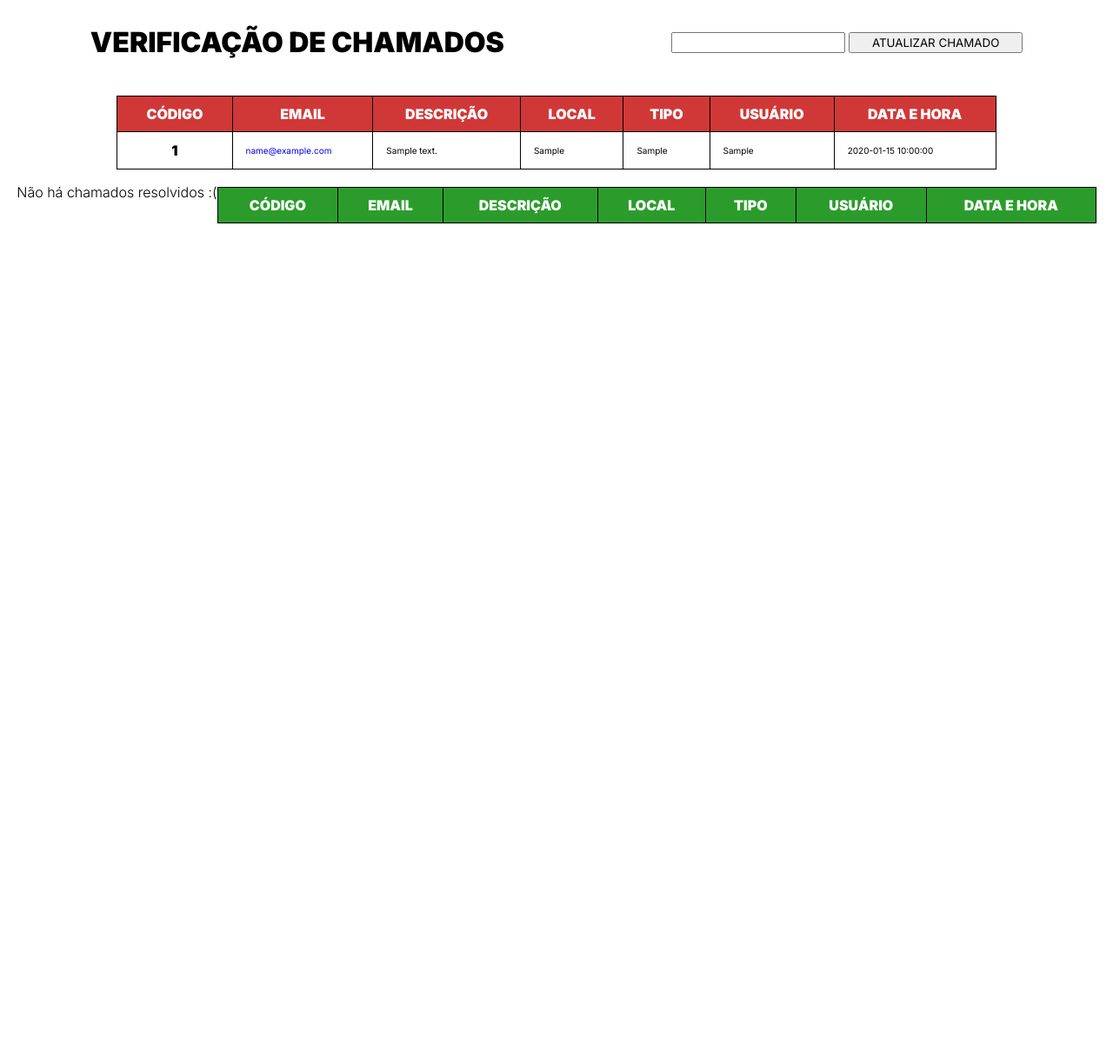
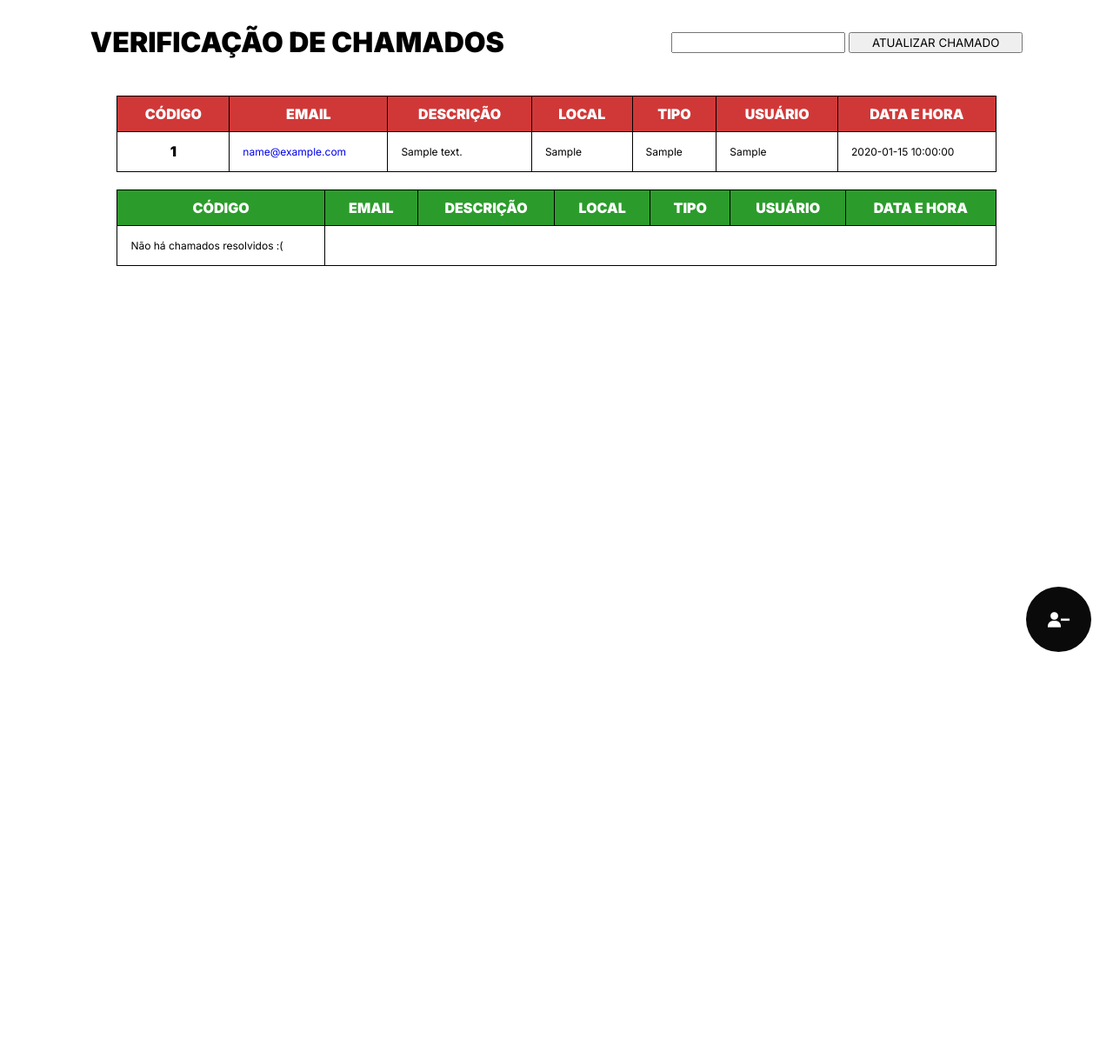
Before and after one commit to kauansilva001/Technical-Support, a PHP site: page /listarchamados.php in a window 1280 px wide. Shown: the whole page at 87% size. Before the commit the page ends 257 px from the top, so only its background shows below. Run offline with PHP 8.4, Linux system fonts and the light colour scheme; a user stored in the database is signed in; tables that the repository leaves empty hold one stand-in row (values such as "Sample post"); lists and menus that the app fills with data are empty.

Commit message:
Finalização da verificação e permissões de usuário

```diff
--- a/PHP/chamadosDAO.php
+++ b/PHP/chamadosDAO.php
@@ -4,121 +4,11 @@
 <head>
     <meta charset="UTF-8">
     <meta name="viewport" content="width=device-width, initial-scale=1.0">
-    <link rel="shortcut icon" href="IMAGES-ICONS/support-icon.ico" type="image/x-icon">
+    <link rel="shortcut icon" href="../IMAGES-ICONS/support-icon.ico" type="image/x-icon">
     <title>Sistema de chamados</title>
 </head>
 
 <body>
-    <!-- <style>
- @import url('https://fonts.googleapis.com/css2?family=Inter:wght@100;200;300;400;500;600;900&display=swap');
-
-* {
-    margin: 0;
-    padding: 0;
-    box-sizing: border-box;
-}
-
-    body{
-    background: #9E5AFF;
-    display: flex;
-    justify-content: center;
-    height: 100dvh;
-    align-items: center;
-    }
-
-    main {
-    display: flex;
-    justify-content: center;
-}
-
-    .container {
-    display: grid;
-    column-gap: 70px;
-    grid-template-columns: 1fr 1fr;
-    border-radius: 15px;
-    background: #FFF;
-    padding: 40px 50px;
-    grid-column: 1/2;
-    width: 70%;
-    align-items:center;
-}
-
-    p{    margin-bottom: 30px;
-         font-family: 'Inter', sans-serif;
-         font-weight: 900;
-        font-size: 55px;
-        text-align: center;
-
-    }
-
-    .input-button {
-    margin-top: 15px;
-    /*padding: 8px 50px;*/
-    font-family: 'Inter', sans-serif;
-    background-color: #333;
-    color: #fff;
-    border: none;
-    border-radius: 25px;
-    cursor: pointer;
-    transition: all 0.3s ease-in-out;
-    font-size: large;
-    width: 300px;
-    height: 50px;
-  }
-
-  .input-button:hover {
-    transform: translateY(-3px);
-    background-color: rgb(128, 95, 247);
-  }
-
-  .botao{
-display:flex;
-justify-content:center;
-
-  }
-
-
-  @media screen and (max-width:768px) {
-
-
-
-
-    .botao {
-        display: flex;
-        justify-content: center;
-        margin-bottom: 20px;
-
-    }
-
-    .container {
-        display: block;
-        width: 90%;
-        height:14.5cm;
-
-
-    }
-
-    p {
-        font-size: 34px;
-        text-align: center;
-    }
-
-    .input-button {
-
-    width: 200px;
-    height: 50px;
-    font-size:small;
-
-    }
-
-
-
-    }
-
-
-
-
-    </style>-->
 </body>
 
 </html>
@@ -160,7 +50,7 @@ class chamadosDao
            <a href='../user.php'><input class='input-button' value='ENVIAR OUTRO CHAMADO' name='botao' type='submit'</a></div>
             </div>
             <div class='space-image'>
-            <img src='IMAGES-ICONS/IMAGE-INDEX.svg' alt='Ilustração na qual a personagem usa um computador' width='95%'>
+            <img src='../IMAGES-ICONS/IMAGE-INDEX.svg' alt='Ilustração na qual a personagem usa um computador' width='95%'>
             </div>
             <main>
             </div>";
--- /dev/null
+++ b/PHP/deslog.php
@@ -0,0 +1,5 @@
+<?php
+session_start();
+unset($_SESSION['$getUser_name']);
+header('location:../login.php');
+?>
--- a/listarchamados.php
+++ b/listarchamados.php
@@ -1,25 +1,12 @@
 <?php
 session_start();
 
-if (isset($_SESSION['$getUser_name'])) {
-  header('Location: login.php');
+if (!isset($_SESSION['getUser_name'])) {
+    header("location: login.php");
     exit();
 }
-?>
-
-<!DOCTYPE html>
-<html lang="PT-BR">
-
-<head>
-  <meta charset="UTF-8">
-  <meta name="viewport" content="width=device-width, initial-scale=1.0">
-  <link rel="shortcut icon" href="IMAGES-ICONS/support-icon.ico" type="image/x-icon">
-  <link rel="stylesheet" href="STYLE/aplication.css">
-  <title>Sistema de chamados</title>
-</head>
-
-<body>
-  <?php
+    include "PHP/chamadosDAO.php";
+    include "PHP/chamados.php";
 
     $cod_chamados = filter_input(INPUT_POST, "cod_chamados");
     $email = filter_input(INPUT_POST, "email");
@@ -32,8 +19,7 @@ if (isset($_SESSION['$getUser_name'])) {
     $status = true;
 
 
-  include("PHP/chamadosDAO.php");
-  include("PHP/chamados.php");
+
 
     $chamados = new chamados();
 
@@ -51,6 +37,19 @@ if (isset($_SESSION['$getUser_name'])) {
     $resultadoConsulta = $chamadosDAO->consultarChamadosResolvidos();
 
 ?>
+<!DOCTYPE html>
+<html lang="PT-BR">
+
+<head>
+  <meta charset="UTF-8">
+  <meta name="viewport" content="width=device-width, initial-scale=1.0">
+  <link rel="shortcut icon" href="IMAGES-ICONS/support-icon.ico" type="image/x-icon">
+  <link rel="stylesheet" href="STYLE/aplication.css">
+  <link  href='https://unpkg.com/boxicons@2.1.4/css/boxicons.min.css'  rel='stylesheet'>
+  <title>Sistema de chamados</title>
+</head>
+
+<body>
 
   <header>
     <h1>VERIFICAÇÃO DE CHAMADOS</h1>
@@ -74,10 +73,10 @@ if (isset($_SESSION['$getUser_name'])) {
           </tr>
         </thead>
         <tbody>
-          <th>
             <?php
             if ($conferirChamados == true) {
               foreach ($conferirChamados as $consult) {
+                echo "<th>";
                 echo $consult['cod_chamados'] . "</th><td><a href='mailto:" . $consult['email'] . "?subject=SISTEMA DE CHAMADO'>";
                 echo $consult['email'] . "</a></td><td>";
                 echo $consult['desc_problema'] . "</td><td>";
@@ -87,7 +86,7 @@ if (isset($_SESSION['$getUser_name'])) {
                 echo $consult['data_hora'] . "</td></tr>";
               }
             } else {
-              echo '<p style="padding=10px;">Não há chamados</p>';
+              echo '<td style="padding=10px;">Não há chamados</td>';
             }
             ?>
 
@@ -110,7 +109,6 @@ if (isset($_SESSION['$getUser_name'])) {
           </tr>
         </thead>
         <tbody>
-          <tr>
               <?php
               if ($resultadoConsulta !== false) {
                 foreach ($resultadoConsulta as $consult) {
@@ -125,7 +123,7 @@ if (isset($_SESSION['$getUser_name'])) {
                 }
               } else {
                 if ($conferirChamados == true) {
-                  echo '<p style="padding=10px;">Não há chamados resolvidos :(</p>';
+                  echo '<td style="padding=10px;">Não há chamados resolvidos :(</td>';
                 }
               }
 
@@ -133,13 +131,12 @@ if (isset($_SESSION['$getUser_name'])) {
         </tbody>
       </table>
     </div>
-    <a href="">
+    <a href="PHP/deslog.php" class="link-out">
         <div class="log-out">
-
+            <i  class='bx bxs-user-minus'  style='color:#ffffff' ></i>
         </div>
     </a>
   </main>
-
 </body>
 
 </html>
--- a/style/aplication.css
+++ b/style/aplication.css
@@ -42,7 +42,7 @@ table {
 
 td{
     padding: 15px;
-    font-size: 10px;
+    font-size: 12px;
 }
 
 
@@ -71,3 +71,31 @@ input {
 input-n {
     padding: 2px 5px;
 }
+
+.log{
+    background-color: aqua;
+    width: 13px;
+    height: 13px;
+}
+
+/* -------- LOG ---------- */
+
+body {
+    height: 150dvh;
+}
+
+.log-out {
+    display: grid;
+    place-items: center;
+    width: 75px;
+    height: 75px;
+    position: fixed;
+    bottom: 50px;
+    right: 25px;
+    background-color: rgb(10, 10, 10);
+    border-radius: 50%;
+}
+
+i {
+    font-size: 30px;
+}
```
Also changed, not shown: PHP/IMAGES-ICONS/IMAGE-INDEX.svg (deleted), PHP/IMAGES-ICONS/support-icon.ico (deleted). Lines whose indentation alone changed are shown as unchanged.
